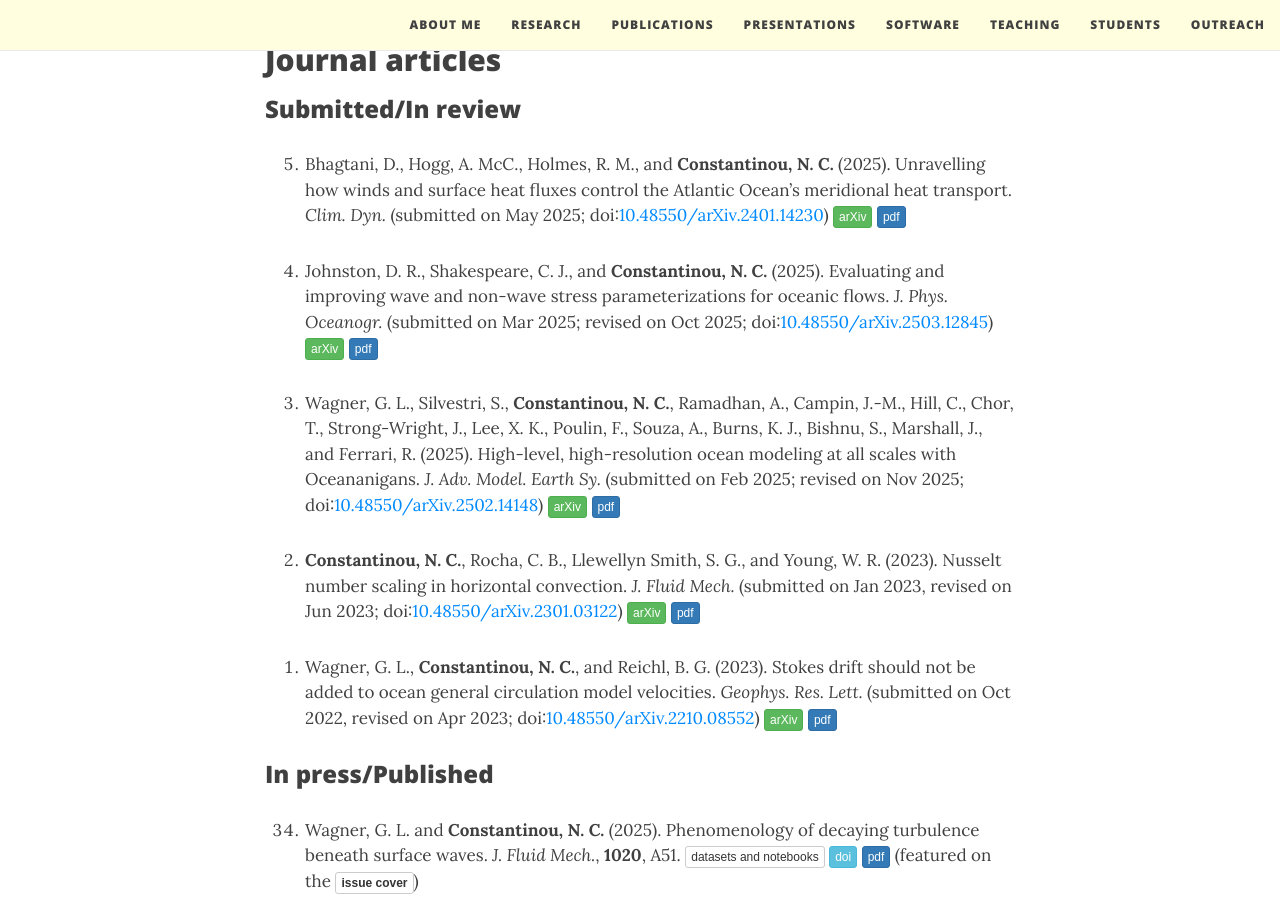
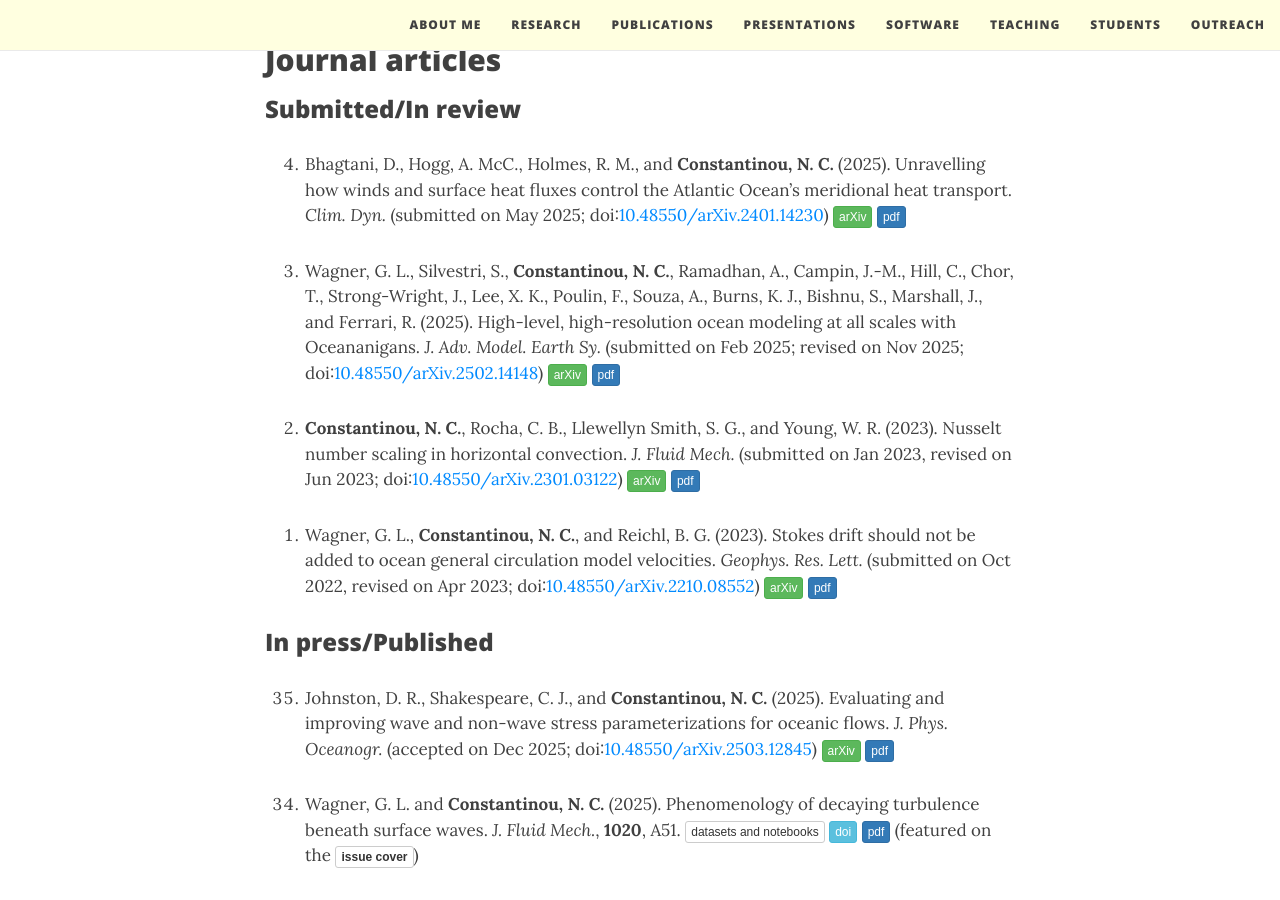
Before and after one commit to navidcy/navidcy.github.io, a Jekyll site: the page built from publications.md, in a window 1280 px wide and 900 px high, scrolled down 203 px. Built offline with Jekyll 4.4.1, drawn with Linux system fonts in a browser that asks for light colours; nearby versions of some CDN libraries; comment, search, counter and statistics services are not loaded; some of the changed lines change nothing that is shown.

Commit message:
internal-tide-parameterizations paper accepted

```diff
--- a/publications.md
+++ b/publications.md
@@ -12,9 +12,6 @@ title: Publications
 0. Bhagtani, D., Hogg, A. McC., Holmes, R. M., and **Constantinou, N. C.** (2025). Unravelling how winds and surface heat fluxes control the Atlantic Ocean's meridional heat transport. _Clim. Dyn._ (submitted on May 2025; doi:[10.48550/arXiv.2401.14230](https://doi.org/10.48550/arXiv.2401.14230)) [<span class="btn btn-success btn-xs{{end}}" style="font-family:sans-serif;">arXiv</span>][arXiv:2401.14230]{:target="_blank"} [<span class="btn btn-primary btn-xs{{end}}" style="font-family:sans-serif;">pdf</span>][atlanticMHT]
 
 
-0. Johnston, D. R., Shakespeare, C. J., and **Constantinou, N. C.** (2025). Evaluating and improving wave and non-wave stress parameterizations for oceanic flows. _J. Phys. Oceanogr._ (submitted on Mar 2025; revised on Oct 2025; doi:[10.48550/arXiv.2503.12845](https://doi.org/10.48550/arXiv.2503.12845)) [<span class="btn btn-success btn-xs{{end}}" style="font-family:sans-serif;">arXiv</span>][arXiv:2503.12845]{:target="_blank"} [<span class="btn btn-primary btn-xs{{end}}" style="font-family:sans-serif;">pdf</span>][internal-tide-parameterizations]
-
-
 0. Wagner, G. L., Silvestri, S., **Constantinou, N. C.**, Ramadhan, A., Campin, J.-M., Hill, C., Chor, T., Strong-Wright, J., Lee, X. K., Poulin, F., Souza, A., Burns, K. J., Bishnu, S., Marshall, J., and Ferrari, R. (2025). High-level, high-resolution ocean modeling at all scales with Oceananigans. _J. Adv. Model. Earth Sy._ (submitted on Feb 2025; revised on Nov 2025; doi:[10.48550/arXiv.2502.14148](https://doi.org/10.48550/arXiv.2502.14148)) [<span class="btn btn-success btn-xs{{end}}" style="font-family:sans-serif;">arXiv</span>][arXiv:2502.14148]{:target="_blank"} [<span class="btn btn-primary btn-xs{{end}}" style="font-family:sans-serif;">pdf</span>][oceananigans-overview]
 
 
@@ -26,6 +23,9 @@ title: Publications
 
 
 ### In press/Published
+
+0. Johnston, D. R., Shakespeare, C. J., and **Constantinou, N. C.** (2025). Evaluating and improving wave and non-wave stress parameterizations for oceanic flows. _J. Phys. Oceanogr._ (accepted on Dec 2025; doi:[10.48550/arXiv.2503.12845](https://doi.org/10.48550/arXiv.2503.12845)) [<span class="btn btn-success btn-xs{{end}}" style="font-family:sans-serif;">arXiv</span>][arXiv:2503.12845]{:target="_blank"} [<span class="btn btn-primary btn-xs{{end}}" style="font-family:sans-serif;">pdf</span>][internal-tide-parameterizations]
+
 
 0. Wagner, G. L. and **Constantinou, N. C.** (2025). Phenomenology of decaying turbulence beneath surface waves. _J. Fluid Mech._, **1020**, A51. [<span class="btn btn-default btn-xs{{end}}" style="font-family:sans-serif;">datasets and notebooks</span>][betaplane-surface-waves-repo] [<span class="btn btn-info btn-xs{{end}}" style="font-family:sans-serif;">doi</span>][betaplane-surface-waves-doi]{:target="_blank"} [<span class="btn btn-primary btn-xs{{end}}" style="font-family:sans-serif;">pdf</span>][betaplane-surface-waves] <span align="right" class='altmetric-embed' data-badge-type="2" data-condensed="true" data-hide-less-than="2" data-doi="10.1017/jfm.2025.10649"></span>
 (featured on the [<span class="btn btn-default btn-xs{{end}}" style="font-family:sans-serif;"><b>issue cover</b></span>][betaplane-surface-waves-issuecover-doi]{:target="_blank"})
```
